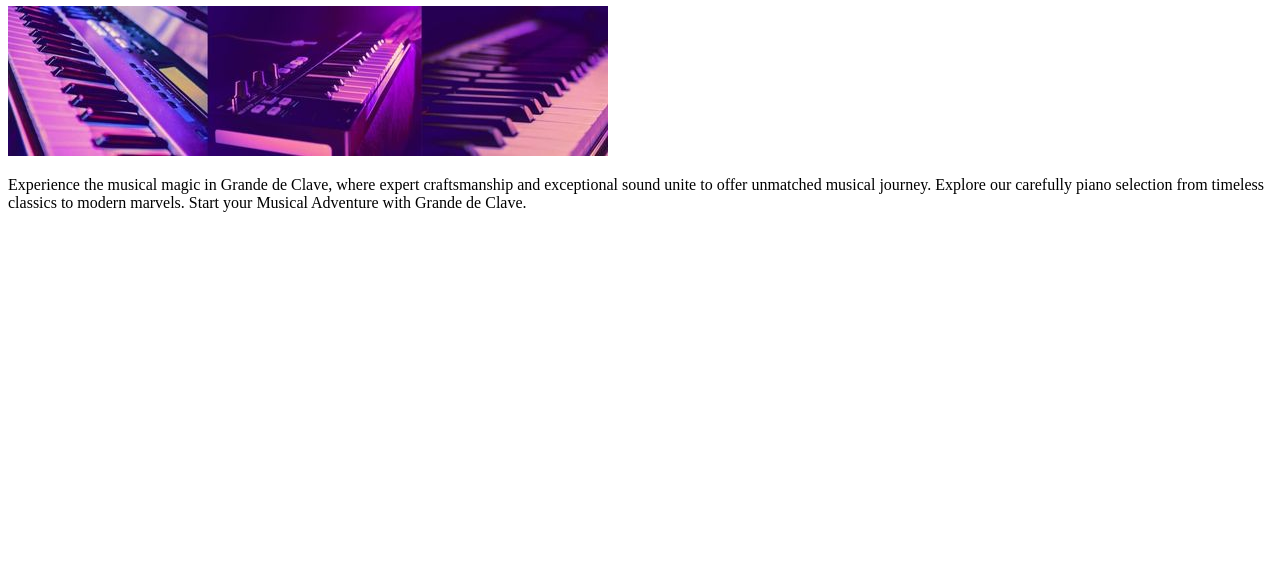
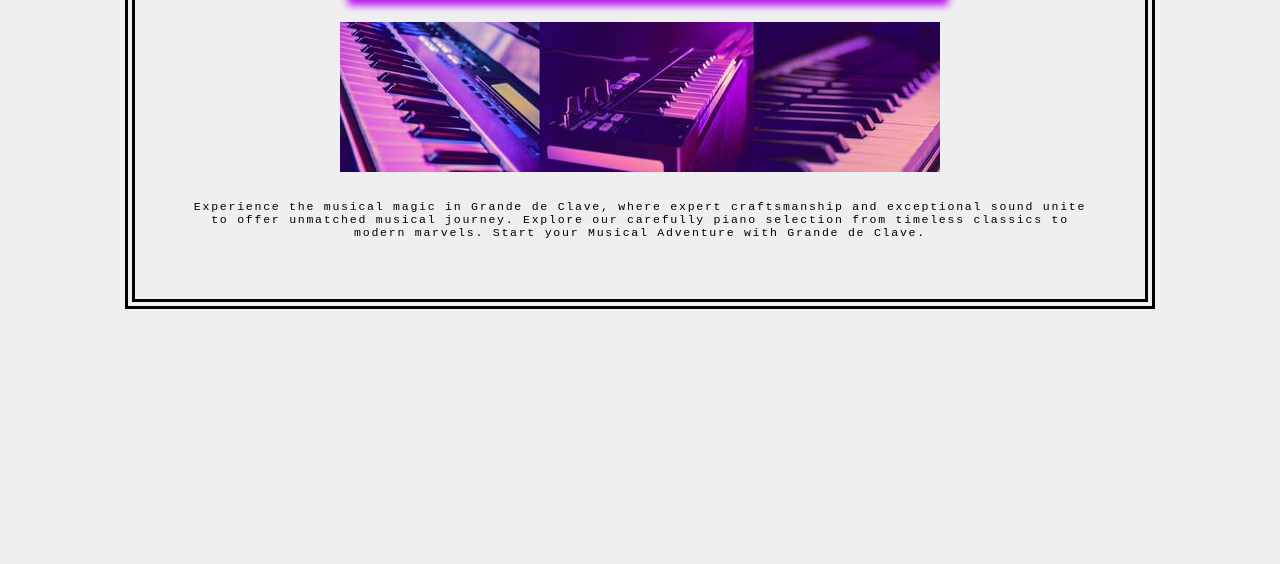
Before and after one commit to totheMAXXZX/KeyboardStore, a plain HTML site: page index.html in a window 1280 px wide. Shown: the part 236-800 px from the top of the page. Drawn offline with Linux system fonts and the light colour scheme; files whose address does not match are found by name.

Commit message:
Update index.html

```diff
--- a/index.html
+++ b/index.html
@@ -2,7 +2,7 @@
 <html>
 	<head>
 	<title> Modern Keyboard</title>
-	<link rel="stylesheet" type="text/css" href="index.css">
+	<link rel="stylesheet" type="text/css" href="key.css">
 </head>
 	<body>
 		<div id="page">
```
